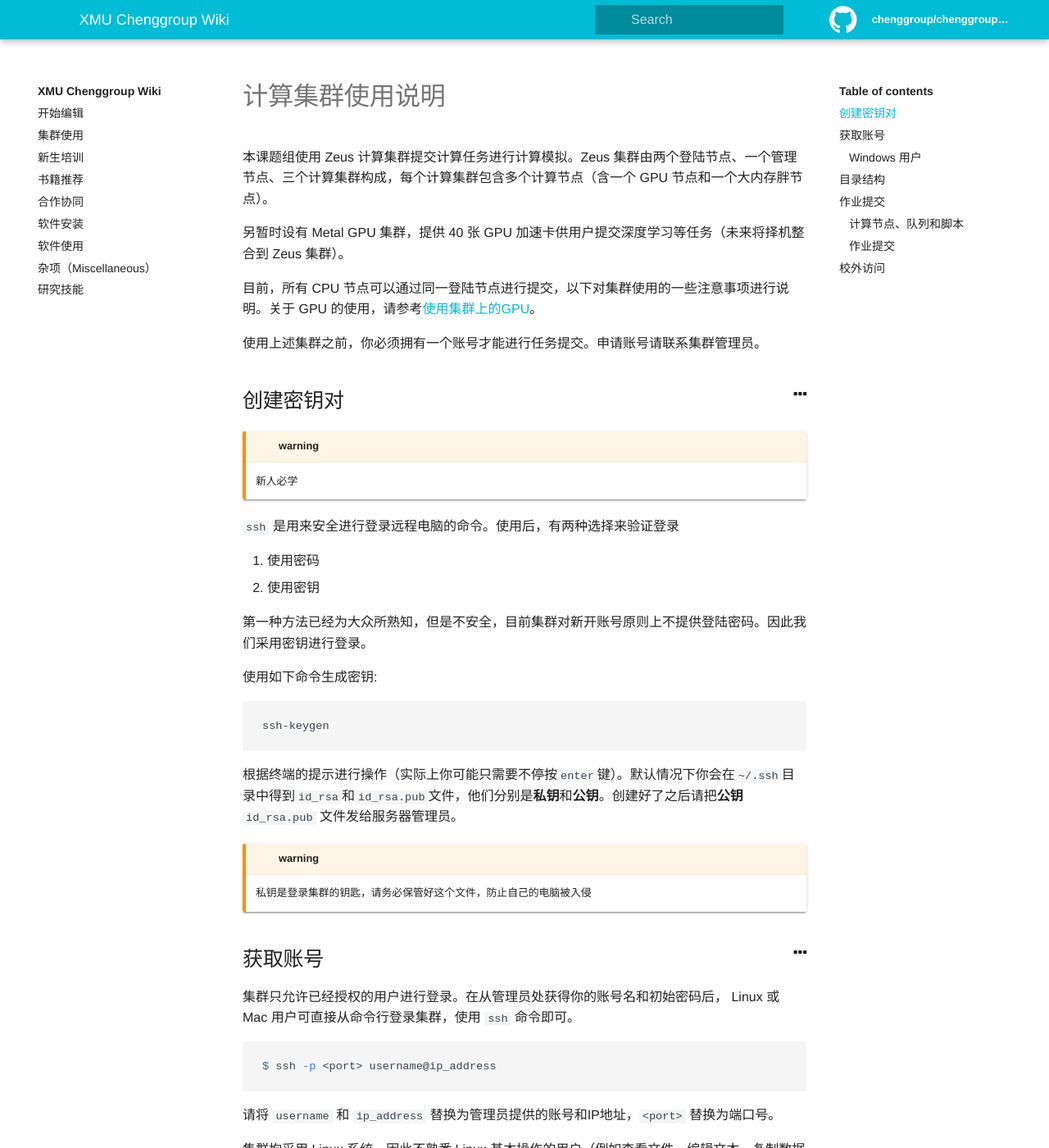
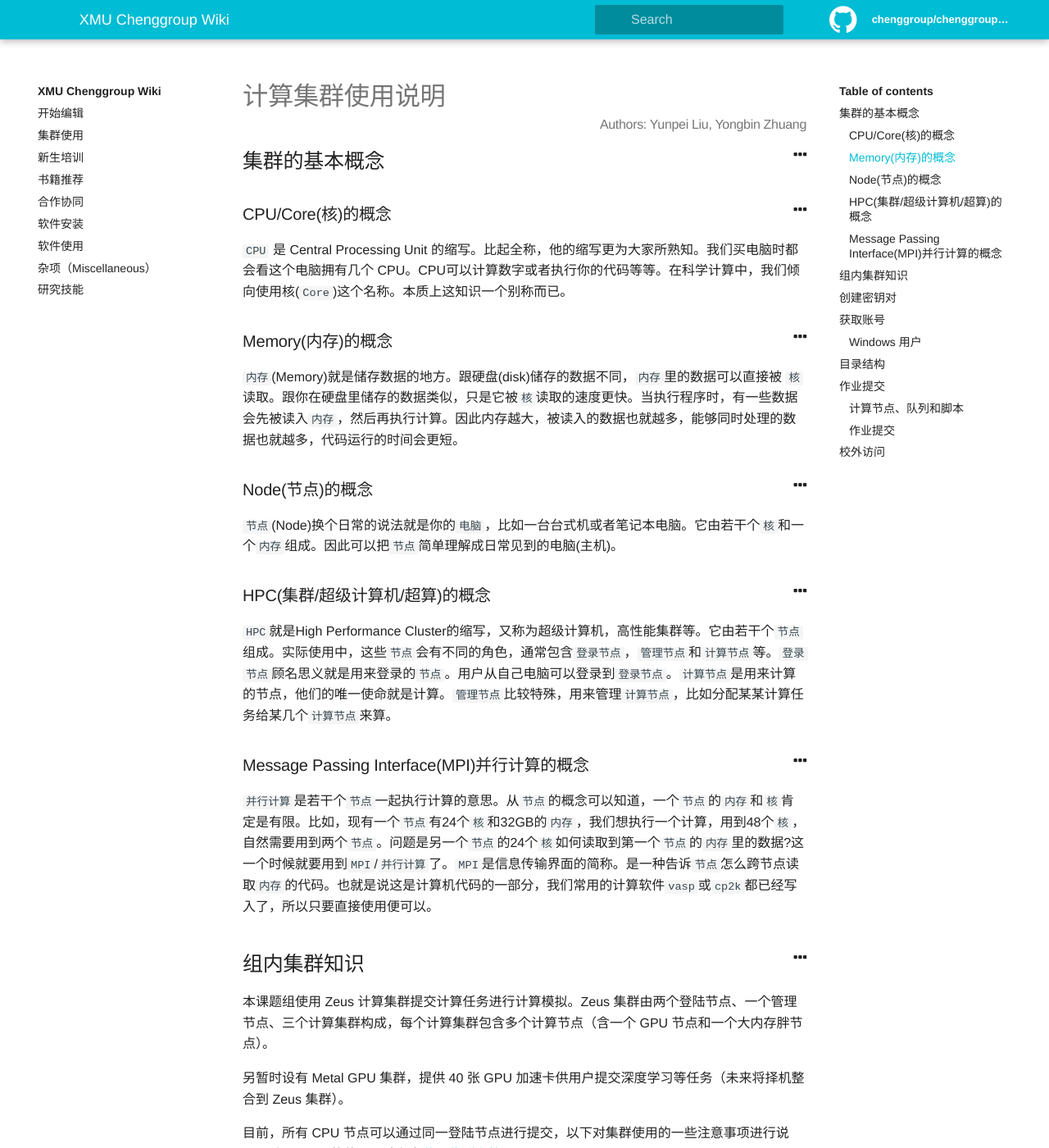
Before and after one commit to chenggroup/chenggroup.github.io, a Jekyll site: the page built from _wiki/集群使用/cluster_usage.md, in a window 1280 px wide and 1400 px high. Shown: the whole window at 82% size. Built offline with Jekyll 4.4.1, drawn with Linux system fonts in a browser that asks for light colours.

Commit message:
add hpc explanation in cluster usage

```diff
--- a/_wiki/集群使用/cluster_usage.md
+++ b/_wiki/集群使用/cluster_usage.md
@@ -1,10 +1,28 @@
 ---
 title: 计算集群使用说明
+authors: Yunpei Liu, Yongbin Zhuang
 priority: 1.01
 ---
 
 # 计算集群使用说明
 
+## 集群的基本概念
+### CPU/Core(核)的概念
+`CPU` 是 Central Processing Unit 的缩写。比起全称，他的缩写更为大家所熟知。我们买电脑时都会看这个电脑拥有几个 CPU。CPU可以计算数字或者执行你的代码等等。在科学计算中，我们倾向使用核(`Core`)这个名称。本质上这知识一个别称而已。
+### Memory(内存)的概念
+
+`内存`(Memory)就是储存数据的地方。跟硬盘(disk)储存的数据不同，`内存`里的数据可以直接被 `核` 读取。跟你在硬盘里储存的数据类似，只是它被`核`读取的速度更快。当执行程序时，有一些数据会先被读入`内存`，然后再执行计算。因此内存越大，被读入的数据也就越多，能够同时处理的数据也就越多，代码运行的时间会更短。
+
+### Node(节点)的概念
+`节点`(Node)换个日常的说法就是你的`电脑`，比如一台台式机或者笔记本电脑。它由若干个`核`和一个`内存`组成。因此可以把`节点`简单理解成日常见到的电脑(主机)。
+
+### HPC(集群/超级计算机/超算)的概念
+`HPC`就是High Performance Cluster的缩写，又称为超级计算机，高性能集群等。它由若干个`节点`组成。实际使用中，这些`节点`会有不同的角色，通常包含`登录节点`，`管理节点`和`计算节点`等。`登录节点`顾名思义就是用来登录的`节点`。用户从自己电脑可以登录到`登录节点`。`计算节点`是用来计算的节点，他们的唯一使命就是计算。`管理节点`比较特殊，用来管理`计算节点`，比如分配某某计算任务给某几个`计算节点`来算。
+
+### Message Passing Interface(MPI)并行计算的概念
+`并行计算`是若干个`节点`一起执行计算的意思。从`节点`的概念可以知道，一个`节点`的`内存`和`核`肯定是有限。比如，现有一个`节点`有24个`核`和32GB的`内存`，我们想执行一个计算，用到48个`核`，自然需要用到两个`节点`。问题是另一个`节点`的24个`核`如何读取到第一个`节点`的`内存`里的数据?这一个时候就要用到`MPI`/`并行计算`了。`MPI`是信息传输界面的简称。是一种告诉`节点`怎么跨节点读取`内存`的代码。也就是说这是计算机代码的一部分，我们常用的计算软件`vasp`或`cp2k`都已经写入了，所以只要直接使用便可以。
+
+## 组内集群知识
 本课题组使用 Zeus 计算集群提交计算任务进行计算模拟。Zeus 集群由两个登陆节点、一个管理节点、三个计算集群构成，每个计算集群包含多个计算节点（含一个 GPU 节点和一个大内存胖节点）。
 
 另暂时设有 Metal GPU 集群，提供 40 张 GPU 加速卡供用户提交深度学习等任务（未来将择机整合到 Zeus 集群）。
```
Also changed, not shown: _wiki/集群使用/hpc.md (deleted, +0 -29 lines).
